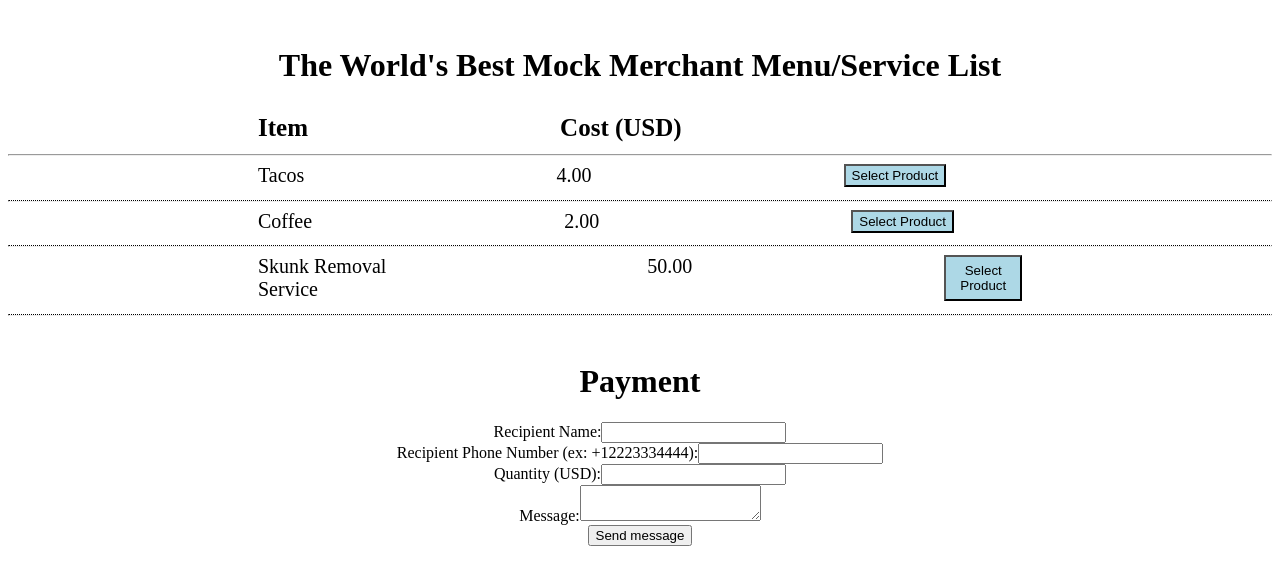
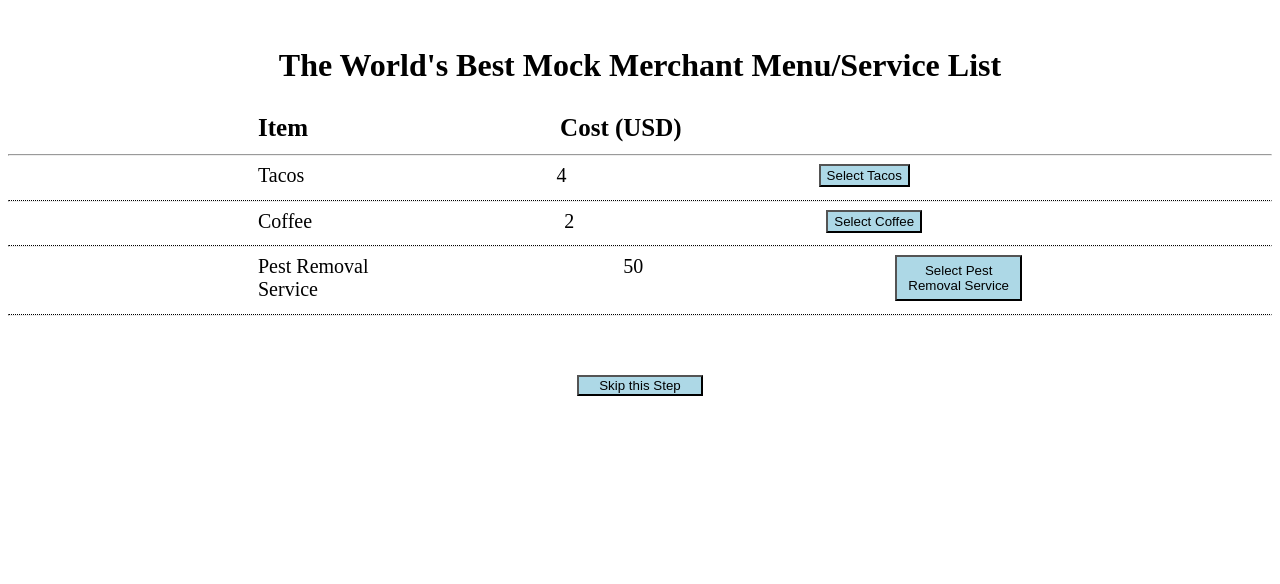
Before and after one commit to cs481-ekh/f21-welolo, a React (Create React App) app in the folder Welolo/client/: page / in a window 1280 px wide. Shown: the top 584 px of the page. Built offline with nearby package versions, Linux system fonts and the light colour scheme.

Commit message:
Mock merchant page is now first and selected value is transferred over to payment page

```diff
--- a/Welolo/client/src/components/TRANSACTION_FORM.js
+++ b/Welolo/client/src/components/TRANSACTION_FORM.js
@@ -2,9 +2,12 @@ import React, { Component } from 'react';
 import { sendSMS } from '../util/sendSMS.js';
 import { sendPayment } from './../util/sendPayment.js';
 
+var selectedCost = -1;
+
 class TRANSACTION_FORM extends Component {
     constructor(props) {
         super(props);
+        selectedCost = props.data;
         this.state = {
             message: {
                 recipient_name: '',
--- a/Welolo/client/src/components/TRANSACTION_INIT.js
+++ b/Welolo/client/src/components/TRANSACTION_INIT.js
@@ -1,13 +1,14 @@
 import React, { Component } from 'react';
 
 import TRANSACTION_FORM from './TRANSACTION_FORM.js';
+import TRANSACTION_MOCK_MERCHANT from './TRANSACTION_MOCK_MERCHANT.js';
 
 class TRANSACTION_INIT extends Component {
     render() {
         return (
             <div>
                 <br/>
-                <TRANSACTION_FORM />
+                <TRANSACTION_FORM/>
             </div>
         )
     }
--- a/Welolo/client/src/components/TRANSACTION_MOCK_MERCHANT.js
+++ b/Welolo/client/src/components/TRANSACTION_MOCK_MERCHANT.js
@@ -1,5 +1,10 @@
 import React, { Component } from 'react';
 import styles from '../styles/MockMerchant.css';
+import TRANSACTION_FORM from './TRANSACTION_FORM.js';
+
+var Items = new Map();
+var selected = false;
+var data = -1;
 
 class TRANSACTION_MOCK_MERCHANT extends Component {
     constructor(props) {
@@ -12,19 +17,31 @@ class TRANSACTION_MOCK_MERCHANT extends Component {
             }
         };
 
-        this.onSelection = this.Selection.bind(this);
+        this.onClick = this.onClick.bind(this);
+        InitializeMap();
     }
 
-    async Selection(event){
-        //We literally just need to send the merchant, item and value to the payment page
-        //Create a new payment page and pass the props through
+    async onClick(event){
+
+        var key = event.target.innerHTML;
+        selected = true;
+
+        //If the user has selected an item
+        if(key !== "Skip this Step")
+        {
+            key = key.replace('Select ','');
+            data = Items.get(key);
+        }
+
+        this.forceUpdate();
     }
 
     //TODO: ItemLabel and CostLabel fields will need to be replaced when database is connected
     render(){
+        if(!selected){
             return (
                 <div>
-                <form onSelection={this.onSelection}>
+                    <form onClick={this.onClick}>
                         <h1 className = {styles.ItemLabel}>The World's Best Mock Merchant Menu/Service List</h1>
                         <div className="ItemContainer">
                             <label className="Item" htmlFor="item_label">Item</label>
@@ -32,27 +49,44 @@ class TRANSACTION_MOCK_MERCHANT extends Component {
                         </div>
                         <hr/>
                         <div className="ItemContainer">
-                        <label className="ItemLabel" htmlFor="item1">Tacos</label>
-                        <label className="CostLabel"htmlFor ="cost1">4.00</label>
-                        <button className="SelectionButton" onClick={this.Selection}>Select Product</button>
+                            <label className="ItemLabel" htmlFor="item">Tacos</label>
+                            <label className="CostLabel"htmlFor ="cost">{Items.get('Tacos')}</label>
+                            <button className="SelectionButton" onClick={this.onClick}>Select Tacos</button>
                         </div>
                         <hr className="dotted" />
                         <div className="ItemContainer">
-                        <label className="ItemLabel" htmlFor="item2">Coffee</label>
-                        <label className="CostLabel" htmlFor="cost2">2.00</label>
-                        <button className="SelectionButton" onClick={this.Selection}>Select Product</button>
+                            <label className="ItemLabel" htmlFor="item">Coffee</label>
+                            <label className="CostLabel" htmlFor="cost">{Items.get('Coffee')}</label>
+                            <button className="SelectionButton" onClick={this.onClick}>Select Coffee</button>
                         </div>
                         <hr className="dotted" />
                         <div className="ItemContainer">
-                        <label className="ItemLabel" htmlFor="item3">Skunk Removal Service</label>
-                        <label className="CostLabel" htmlFor="cost3">50.00</label>
-                        <button className="SelectionButton" onClick={this.Selection}>Select Product</button>
+                            <label className="ItemLabel" htmlFor="item">Pest Removal Service</label>
+                            <label className="CostLabel" htmlFor="cost">{Items.get('Pest Removal Service')}</label>
+                            <button className="SelectionButton" onClick={this.onClick}>Select Pest Removal Service</button>
                         </div>
                         <hr className="dotted" />
+                        <button className="SkipButton" onClick={this.onClick}>Skip this Step</button>
                     </form>
                 </div>
             );
         }
+        else{
+            return (
+                <div>
+                  <br/>
+                    <TRANSACTION_FORM data={data}/>
+                </div>
+
+              )
+        }
+    }
+}
+
+function InitializeMap() {
+    Items.set('Tacos', 4.00);
+    Items.set('Coffee', 2.00);
+    Items.set('Pest Removal Service', 50.00);
 }
 
 export default TRANSACTION_MOCK_MERCHANT;
--- a/Welolo/client/src/index.js
+++ b/Welolo/client/src/index.js
@@ -1,113 +1,16 @@
 import React from 'react';
 import ReactDOM from 'react-dom';
-import SuccessfulPayment from './pages/SuccessfulPayment.js';
-import TRANSACTION_INIT from './components/TRANSACTION_INIT.js';
 import TRANSACTION_MOCK_MERCHANT from './components/TRANSACTION_MOCK_MERCHANT.js';
 
-class PaymentForm extends React.Component {
-  constructor(props) {
-    super(props);
-
-    this.state = {
-      fields: {},
-      errors: {},
-    };
-  }
-
-  handleValidation() {
-    let fields = this.state.fields;
-    let errors = {};
-    let formIsValid = true;
-
-    //recipient name
-    if (!fields["recipientname"]) {
-      formIsValid = false;
-      errors["recipientname"] = "Please insert the recipient name";
-    }
-
-    if (typeof fields["recipientname"] !== "undefined") {
-      if (!fields["recipientname"].match(/^[a-zA-Z]+$/)) {
-        formIsValid = false;
-        errors["recipientname"] = "Only letters are allowed";
-      }
-    }
-
-    if (fields["recipientname"].length > 30) {
-      formIsValid = false;
-        errors["recipientname"] = "Sorry, the name is too long";
-    }
-
-    //recipient phone
-    if (!fields["recipientph"]) {
-      formIsValid = false;
-      errors["recipientph"] = "Please insert the recipient phone number";
-    }
-
-    if (typeof fields["recipientph"] !== "undefined") {
-      if (!fields["recipientph"].match(/^\d+$/)) {
-        formIsValid = false;
-        errors["recipientph"] = "Only numbers are allowed";
-      }
-    }
-
-    if (fields["recipientph"].length > 10) {
-      formIsValid = false;
-        errors["recipientph"] = "Sorry, the phone number is too long";
-    }
-
-    //fund quantity
-    if (!fields["fundquantity"]) {
-      formIsValid = false;
-      errors["fundquantity"] = "Please insert the fund amount";
-    }
-
-    if (typeof fields["recipientph"] !== "undefined") {
-      if (!fields["recipientph"].match(/^\d+$/)) {
-        formIsValid = false;
-        errors["recipientph"] = "Only numbers are allowed";
-      }
-    }
-
-    //message
-    if (!fields["message"]) {
-      formIsValid = false;
-      errors["message"] = "Please insert a message";
-    }
-
-    this.setState({ errors: errors });
-    return formIsValid;
-  }
-
-  submitHandler(e) {
-    e.preventDefault();
-
-    if (this.handleValidation()) {
-      const data = new FormData(e.target);
-
-      fetch('/', {
-        method: 'POST',
-        body: data,
-      });
-    } else {
-      alert("Please fill out all the inputs. Enter numbers for phone number and fund and letters for name and message.")
-    }
-  }
-
-  handleChange(field, e) {
-    let fields = this.state.fields;
-    fields[field] = e.target.value;
-    this.setState({ fields });
-  }
-
+class InitWebApp extends React.Component {
   render() {
     return (
       <div>
         <br/>
         <TRANSACTION_MOCK_MERCHANT />
-        <TRANSACTION_INIT />
       </div>
 
     )}
 }
 
-ReactDOM.render(<PaymentForm />, document.getElementById('root'));
+ReactDOM.render(<InitWebApp />, document.getElementById('root'));
--- a/Welolo/client/src/styles/MockMerchant.css
+++ b/Welolo/client/src/styles/MockMerchant.css
@@ -42,3 +42,9 @@ body{
     background-color: lightblue;
 
 }
+
+.SkipButton{
+    background-color: lightblue;
+    margin-top: 4%;
+    width: 10%;
+}
```
Also changed, not shown: 1 other file (tests, documents, lock files or other folders). Lines whose indentation alone changed are shown as unchanged.
